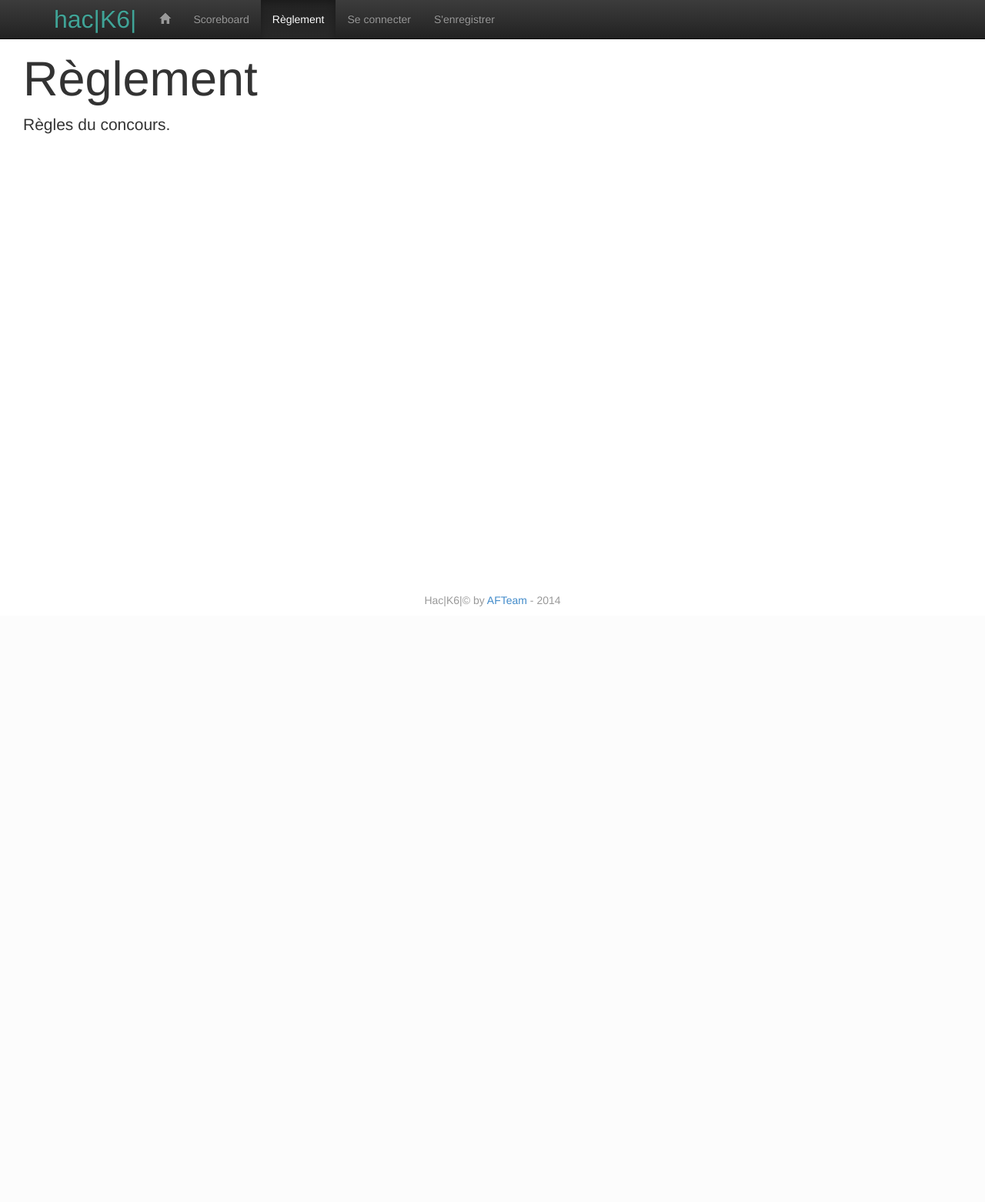
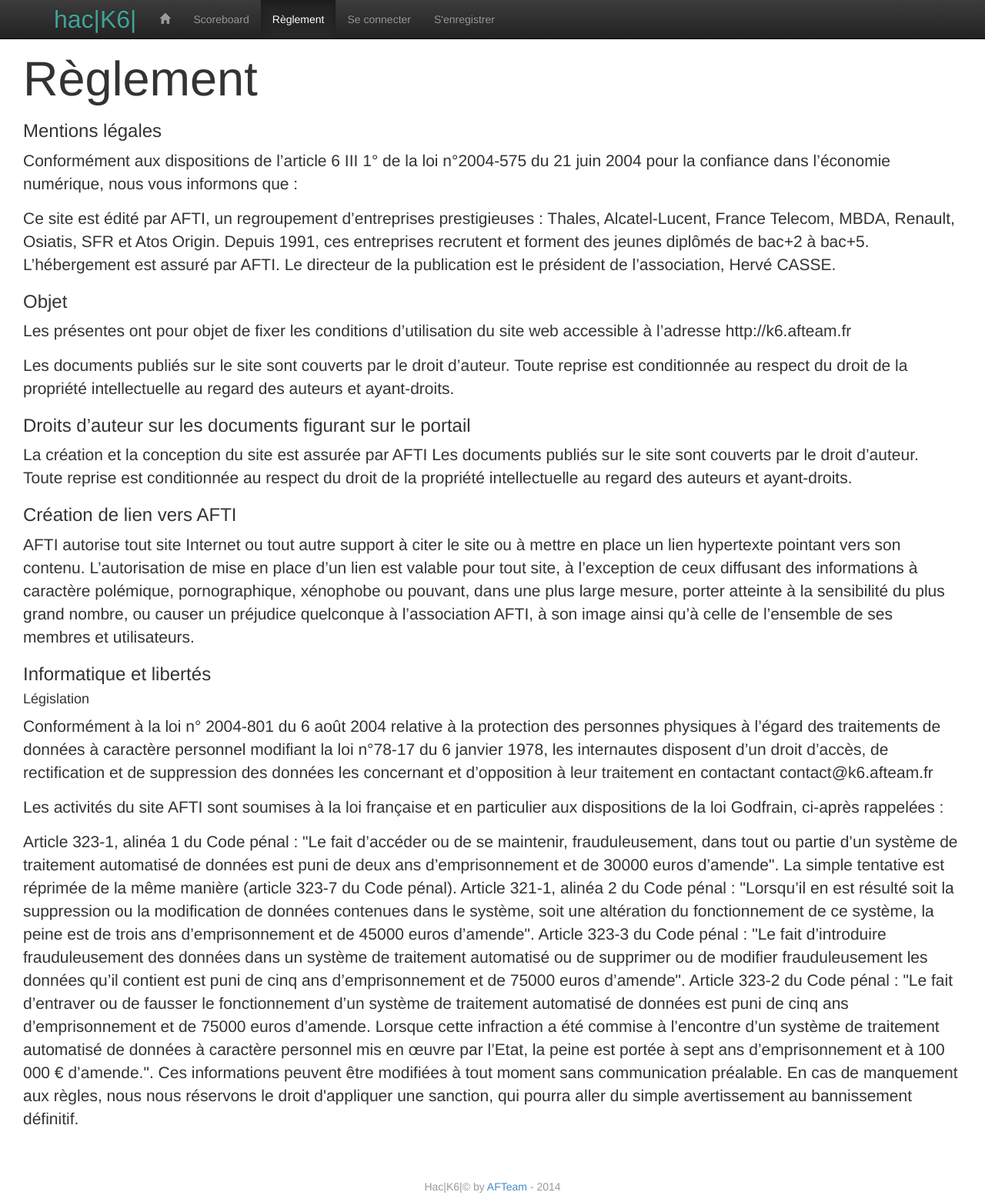
Before and after one commit to Crypt0-M3lon/k6, a Django app: page /reglement in a window 1280 px wide. Shown: the whole page at 77% size. Before the commit the page ends 788 px from the top, so only its background shows below. Run offline with Django 3.2, Linux system fonts and the light colour scheme; some libraries are stand-ins or nearby versions.

Commit message:
reglement added

```diff
--- a/site_ctf/templates/reglement.html
+++ b/site_ctf/templates/reglement.html
@@ -6,6 +6,48 @@
 
 <h1>Règlement</h1>
 
-<p>Règles du concours.</p>
+<h3>Mentions légales</h3>
+
+<p>Conformément aux dispositions de l’article 6 III 1° de la loi n°2004-575 du 21 juin 2004 pour la confiance dans l’économie numérique, nous vous informons que :
+</p>
+<p> Ce site est édité par AFTI, un regroupement d’entreprises prestigieuses : Thales, Alcatel-Lucent, France Telecom, MBDA, Renault, Osiatis, SFR et Atos Origin. Depuis 1991, ces entreprises recrutent et forment des jeunes diplômés de bac+2 à bac+5.
+        L’hébergement est assuré par AFTI.
+            Le directeur de la publication est le président de l’association, Hervé CASSE.
+</p>
+<h3> Objet</h3>
+<p>
+            Les présentes ont pour objet de fixer les conditions d’utilisation du site web accessible à l’adresse http://k6.afteam.fr
+</p>
+<p>            Les documents publiés sur le site sont couverts par le droit d’auteur. Toute reprise est conditionnée au respect du droit de la propriété intellectuelle au regard des auteurs et ayant-droits.
+</p>
+<h3> Droits d’auteur sur les documents figurant sur le portail</h3>
+<p>
+            La création et la conception du site est assurée par AFTI
+            Les documents publiés sur le site sont couverts par le droit d’auteur. Toute reprise est conditionnée au respect du droit de la propriété intellectuelle au regard des auteurs et ayant-droits.
+</p>
+<h3>         Création de lien vers AFTI</h3>
+
+<p>AFTI autorise tout site Internet ou tout autre support à citer le site ou à mettre en place un lien hypertexte pointant vers son contenu. L’autorisation de mise en place d’un lien est valable pour tout site, à l’exception de ceux diffusant des informations à caractère polémique, pornographique, xénophobe ou pouvant, dans une plus large mesure, porter atteinte à la sensibilité du plus grand nombre, ou causer un préjudice quelconque à l’association AFTI, à son image ainsi qu’à celle de l’ensemble de ses membres et utilisateurs.
+
+<h3>Informatique et libertés</h3>
+
+<h4>Législation</h4>
+
+<p>Conformément à la loi n° 2004-801 du 6 août 2004 relative à la protection des personnes physiques à l’égard des traitements de données à caractère personnel modifiant la loi n°78-17 du 6 janvier 1978, les internautes disposent d’un droit d’accès, de rectification et de suppression des données les concernant et d’opposition à leur traitement en contactant contact@k6.afteam.fr</p>
+
+
+<p>Les activités du site AFTI sont soumises à la loi française et en particulier aux dispositions de la loi Godfrain, ci-après rappelées :</p>
+
+<p>Article 323-1, alinéa 1 du Code pénal : "Le fait d’accéder ou de se maintenir, frauduleusement, dans tout ou partie d’un système de traitement automatisé de données est puni de deux ans d’emprisonnement et de 30000 euros d’amende". La simple tentative est réprimée de la même manière (article 323-7 du Code pénal).
+
+            Article 321-1, alinéa 2 du Code pénal : "Lorsqu’il en est résulté soit la suppression ou la modification de données contenues dans le système, soit une altération du fonctionnement de ce système, la peine est de trois ans d’emprisonnement et de 45000 euros d’amende".
+
+            Article 323-3 du Code pénal : "Le fait d’introduire frauduleusement des données dans un système de traitement automatisé ou de supprimer ou de modifier frauduleusement les données qu’il contient est puni de cinq ans d’emprisonnement et de 75000 euros d’amende".
+
+            Article 323-2 du Code pénal : "Le fait d’entraver ou de fausser le fonctionnement d’un système de traitement automatisé de données est puni de cinq ans d’emprisonnement et de 75000 euros d’amende. Lorsque cette infraction a été commise à l’encontre d’un système de traitement automatisé de données à caractère personnel mis en œuvre par l’Etat, la peine est portée à sept ans d’emprisonnement et à 100 000 € d’amende.".
+            Ces informations peuvent être modifiées à tout moment sans communication préalable.
+
+            En cas de manquement aux règles, nous nous réservons le droit d'appliquer une sanction, qui pourra aller du simple avertissement au bannissement définitif.
+            </p>
 
 {% endblock %}
```
